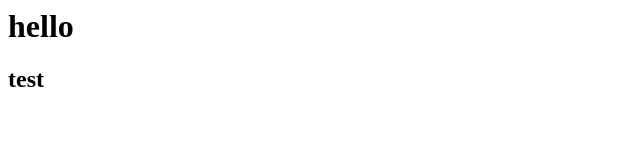
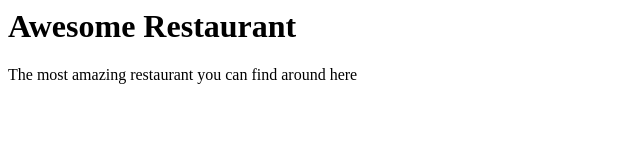
Before and after one commit to mohamedSabry0/restaurant-app, a website built with webpack: page dist/index.html in a window 1280 px wide. Shown: the whole page, without its empty margins (0-640 px from the left). Built offline with nearby package versions, Linux system fonts and the light colour scheme.

Commit message:
add elements for homepage

```diff
--- a/package.json
+++ b/package.json
@@ -4,13 +4,14 @@
   "description": "",
   "main": "index.js",
   "scripts": {
-    "test": "echo \"Error: no test specified\" && exit 1"
+    "test": "echo \"Error: no test specified\" && exit 1",
+    "build": "webpack"
   },
   "repository": {
     "type": "git",
     "url": "git+https://github.com/mohamedSabry0/restaurant-app.git"
   },
-  "author": "",
+  "author": "Mohamed Sabry",
   "license": "MIT",
   "bugs": {
     "url": "https://github.com/mohamedSabry0/restaurant-app/issues"
--- /dev/null
+++ b/src/home.js
@@ -0,0 +1,26 @@
+export const homeElements = () => {
+  const homeMain = document.createElement('div');
+  homeMain.classList.add('main-section');
+  const textSection = document.createElement('div');
+  textSection.classList.add('text-section');
+  const homeIntro = document.createElement('p');
+  homeIntro.classList.add('home-intro');
+  const homeHeading = document.createElement('h1');
+  homeHeading.classList.add('headline');
+  const homeImage = document.createElement('img');
+  homeImage.classList.add('home-image');
+
+  homeHeading.textContent = 'Awesome Restaurant';
+  homeIntro.textContent = 'The most amazing restaurant you can find around here';
+
+  textSection.appendChild(homeHeading);
+  textSection.appendChild(homeIntro);
+
+  homeMain.appendChild(textSection);
+  homeMain.appendChild(homeImage);
+
+  console.log(homeMain);
+  return {
+    homeMain
+  };
+};
--- a/src/index.js
+++ b/src/index.js
@@ -1 +1,3 @@
-console.log("I'm here");
+import { render } from "./render";
+
+render();
--- /dev/null
+++ b/src/render.js
@@ -0,0 +1,8 @@
+
+import {homeElements} from './home';
+
+export const render = () => {
+  const container = document.querySelector('#content');
+
+  container.appendChild(homeElements().homeMain);
+};
--- a/webpack.config.js
+++ b/webpack.config.js
@@ -1,7 +1,9 @@
 const path = require('path');
 
 module.exports = {
+  mode: 'development',
   entry: './src/index.js',
+  devtool: 'inline-source-map',
   output: {
     filename: 'main.js',
     path: path.resolve(__dirname, 'dist'),
```
Also changed, not shown: dist/index.html, dist/main.js, src/dom_elements.js (added).
